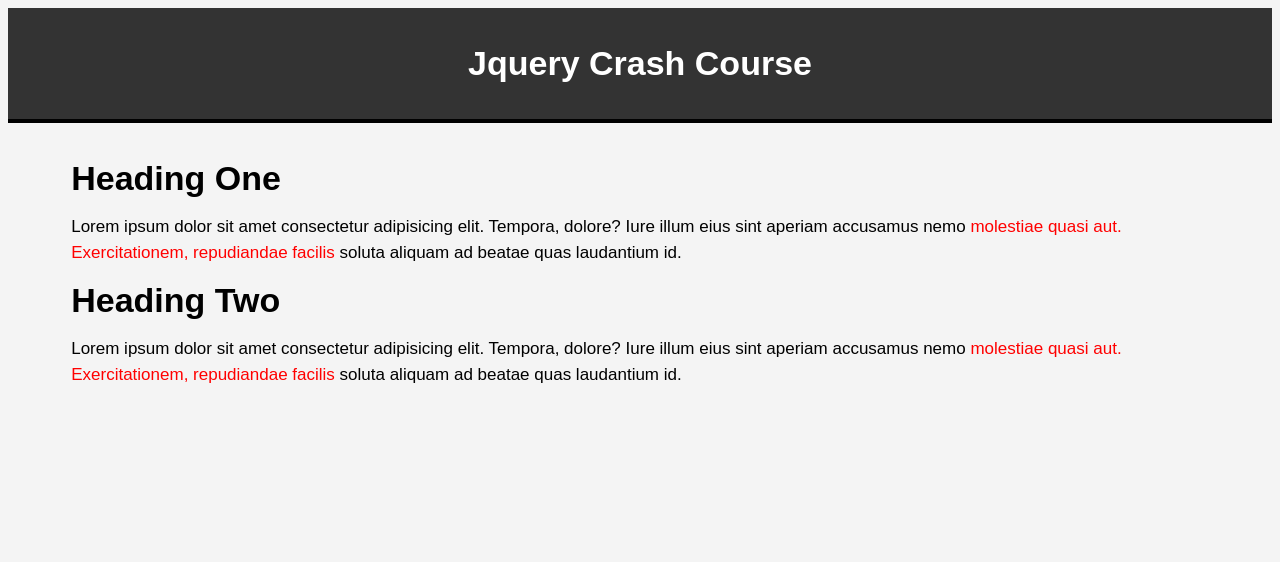
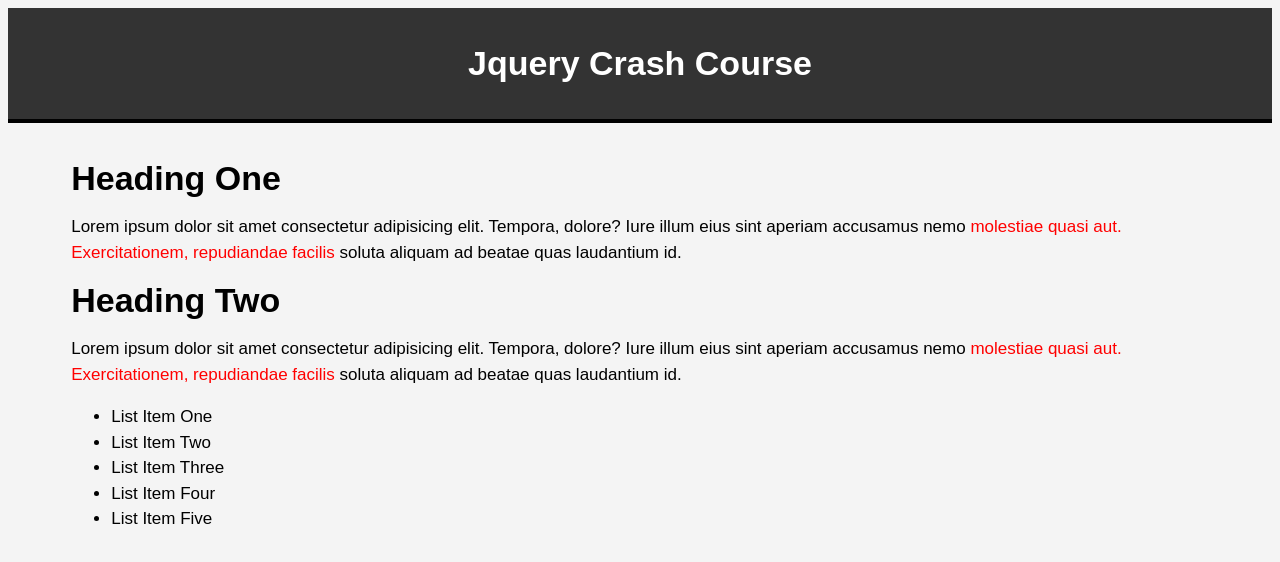
Before and after one commit to Oluwashina/Git-Test, a plain HTML site: page index.html in a window 1280 px wide. Drawn offline with nearby package versions, Linux system fonts and the light colour scheme.

Commit message:
added list items

```diff
--- a/index.html
+++ b/index.html
@@ -46,6 +46,14 @@
         Iure illum eius sint aperiam accusamus nemo <span>molestiae quasi aut. Exercitationem, repudiandae facilis</span> soluta aliquam ad beatae quas laudantium id.
        </p>
 
+       <ul>
+           <li>List Item One</li>
+           <li>List Item Two</li>
+           <li>List Item Three</li>
+           <li>List Item Four</li>
+           <li>List Item Five</li>
+       </ul>
+
    </div>
 
 
```
